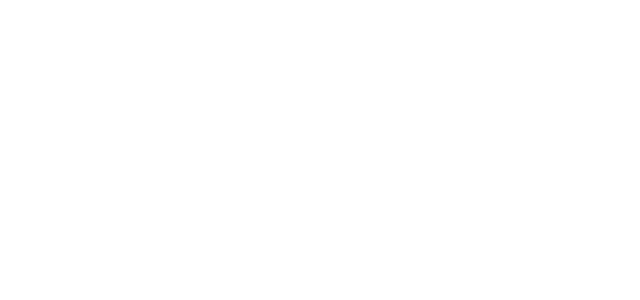
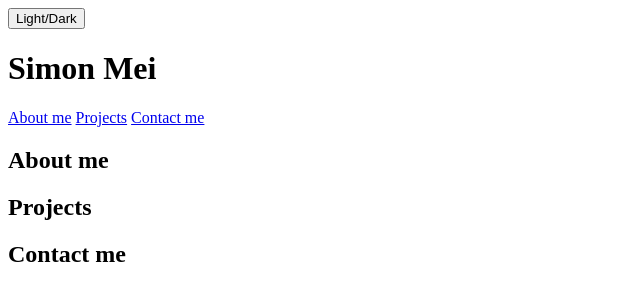
Before and after one commit to simon8800/top-homepage, a plain HTML site: page index.html in a window 1280 px wide. Shown: the whole page, without its empty margins (0-640 px from the left). Drawn offline with Linux system fonts and the light colour scheme.

Commit message:
Skeleton set up

```diff
--- a/index.html
+++ b/index.html
@@ -3,9 +3,31 @@
 <head>
   <meta charset="UTF-8">
   <meta name="viewport" content="width=device-width, initial-scale=1.0">
+  <link rel="stylesheet" href="./style.css">
   <title>Homepage</title>
 </head>
 <body>
-
+  <div class="case">
+    <button class="theme-control">Light/Dark</button>
+    <header>
+      <h1>Simon Mei</h1>
+      <nav>
+        <a href="#about">About me</a>
+        <a href="#projects">Projects</a>
+        <a href="#contact">Contact me</a>
+      </nav>
+    </header>
+    <main>
+      <section class="about">
+        <h2>About me</h2>
+      </section>
+      <section class="projects">
+        <h2>Projects</h2>
+      </section>
+    </main>
+    <footer>
+      <h2>Contact me</h2>
+    </footer>
+  </div>
 </body>
 </html>
```
